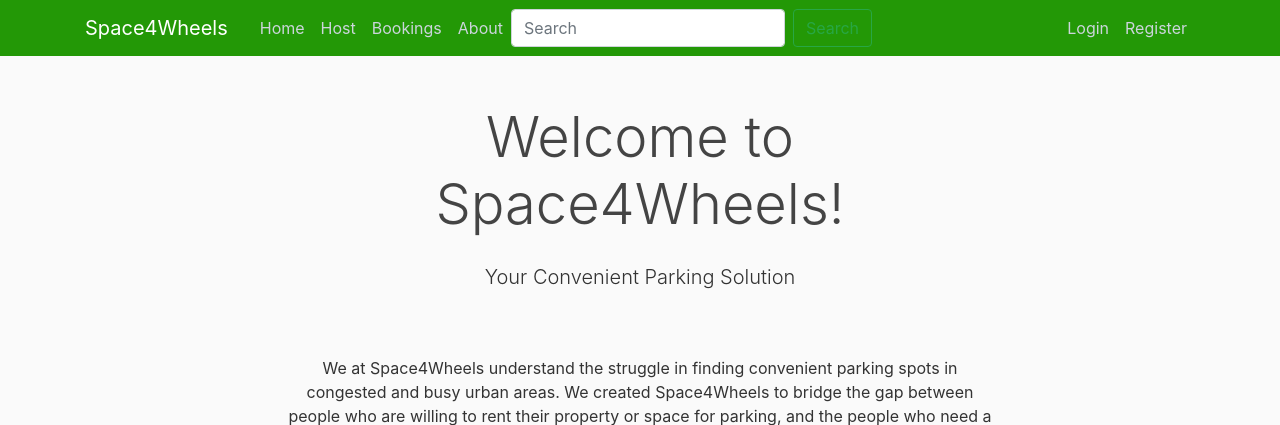
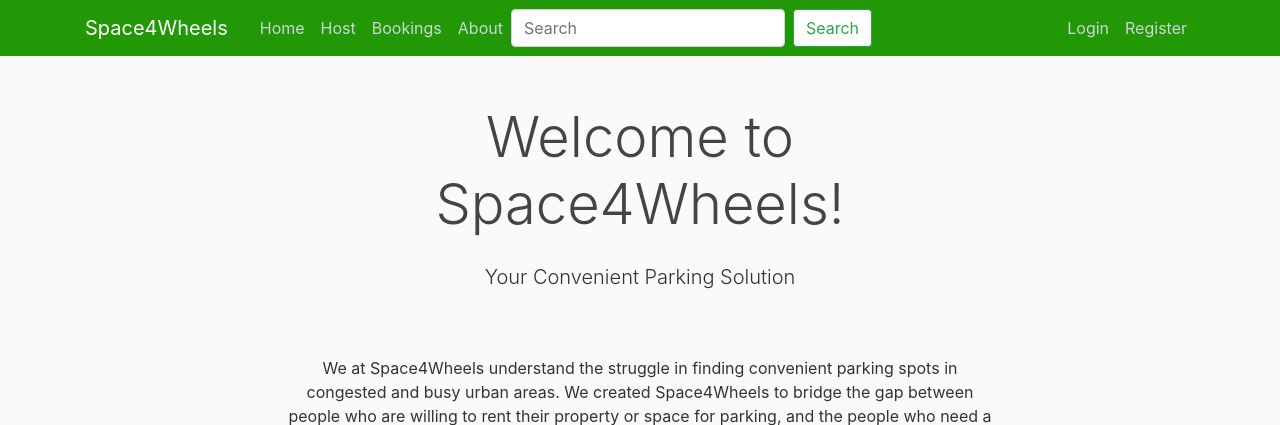
Before and after one commit to dreisnew/Space4Wheels, a Django app: page /about/ in a window 1280 px wide. Shown: the top 425 px of the page. Run offline with Django 5.2, Linux system fonts and the light colour scheme; some libraries are stand-ins or nearby versions.

Commit message:
update search button

```diff
--- a/Space4Wheels/templates/Space4Wheels/base.html
+++ b/Space4Wheels/templates/Space4Wheels/base.html
@@ -37,7 +37,7 @@
               <form class="form-inline my-2 my-lg-0" method="get" action="{% url 'Space4Wheels-search' %}">
                 {% csrf_token %}
                 <input class="form-control mr-sm-2" type="search" placeholder="Search" aria-label="Search" name="query">
-                <button class="btn btn-outline-success my-2 my-sm-0" type="submit">Search</button>
+                <button class="btn btn-outline-success my-2 my-sm-0 bg-white text-success" type="submit">Search</button>
             </form>
             </div>
             <!-- Navbar Right Side -->
```
